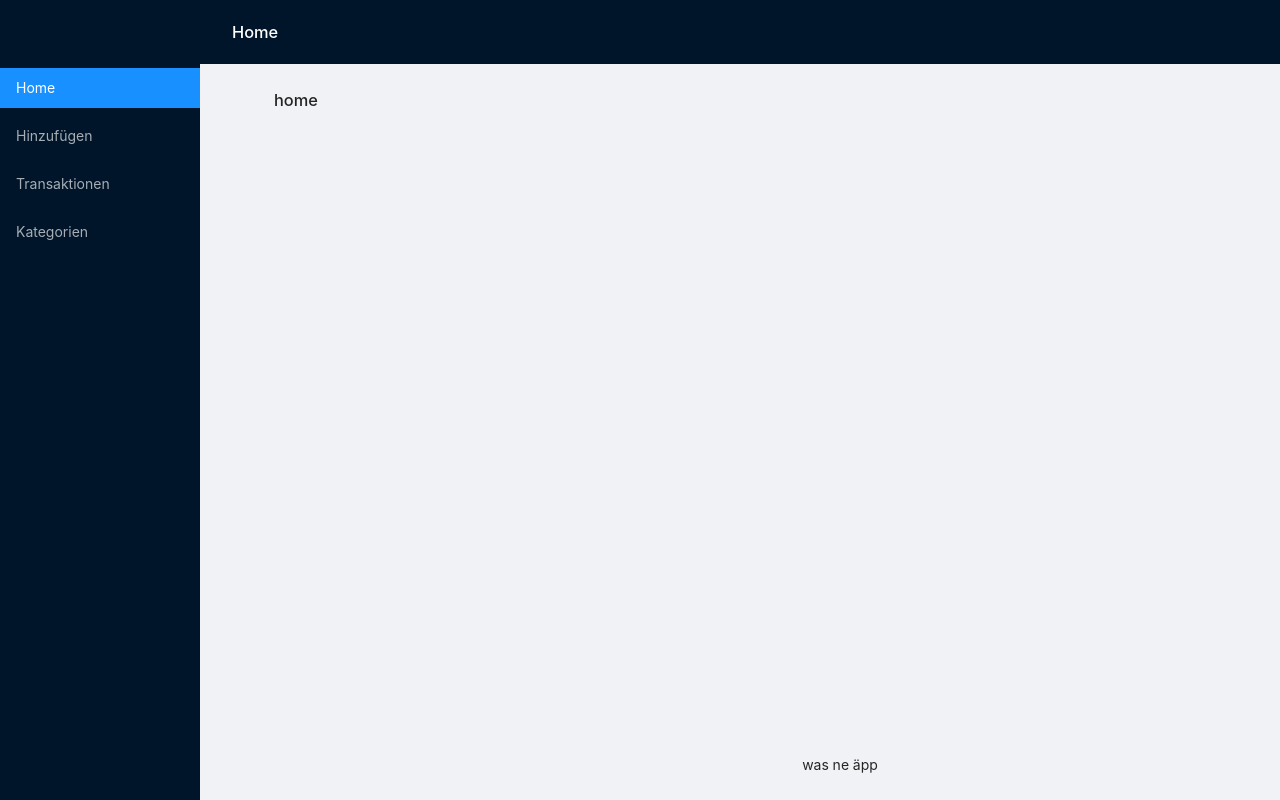
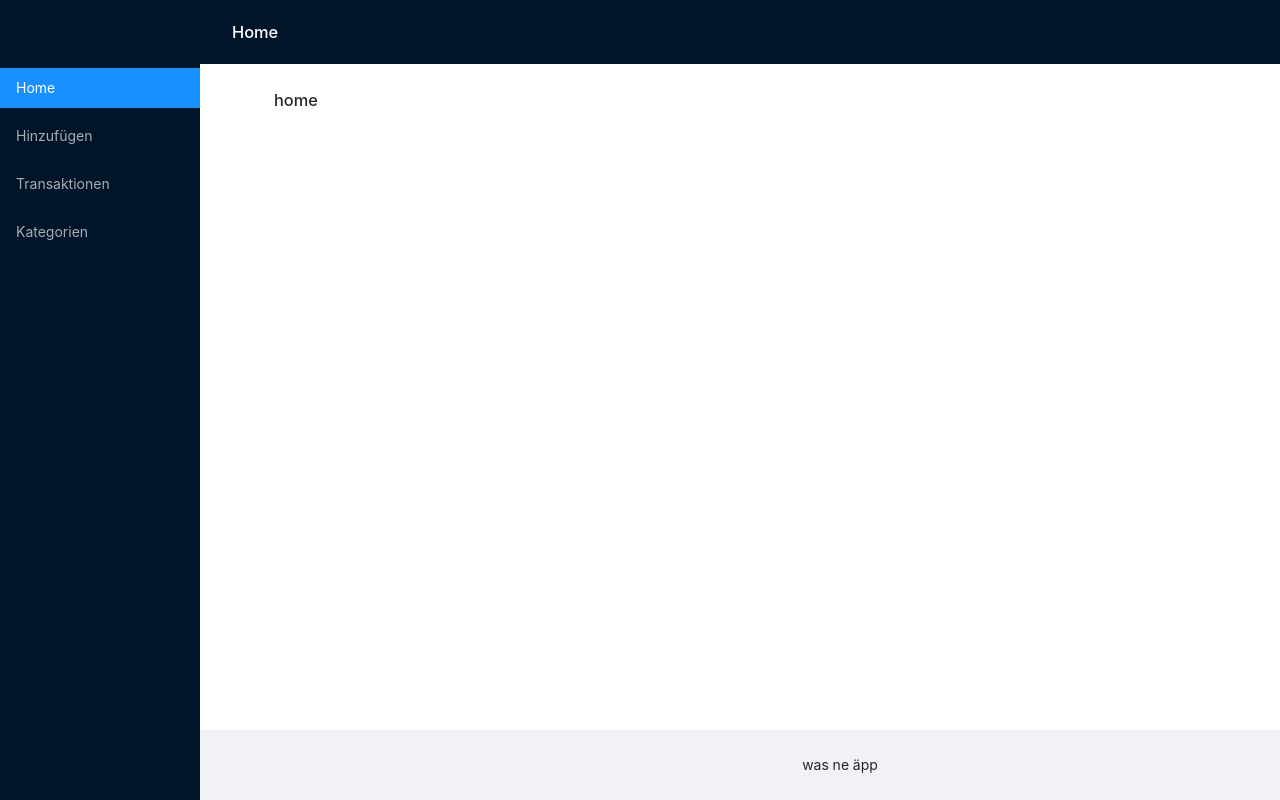
Before and after one commit to Fleits/finistik, a React (Create React App) app in the folder client/: page / in a window 1280 px wide. Built offline with nearby package versions, Linux system fonts and the light colour scheme.

Commit message:
cleanup: styling and better types

```diff
--- a/client/src/Components/Layout/AppLayout.tsx
+++ b/client/src/Components/Layout/AppLayout.tsx
@@ -1,10 +1,10 @@
-import React, { useState } from 'react';
+import React, { ReactNode, useState } from 'react';
 import { Layout } from 'antd';
 import { ContentLayout } from './ContentLayout';
 import { Header } from './Header';
 import { Navigation } from './Navigation';
 
-function AppLayout({ children }: { children: JSX.Element })
+function AppLayout({ children }: { children: ReactNode })
 {
   const [layoutBroken, setLayoutBroken] = useState<boolean>(false);
   const [layoutCollapsed, setLayoutCollapsed] = useState<boolean>(false);
@@ -25,7 +25,7 @@ function AppLayout({ children }: { children: JSX.Element })
       >
         <Navigation onNavigate={() => setLayoutCollapsed(layoutBroken)} />
       </Layout.Sider>
-      <Layout>
+      <Layout style={{ background: '#ffffff' }}>
         <Header broken={layoutBroken} />
         <ContentLayout>
           {children}
--- a/client/src/Components/Layout/ContentLayout.tsx
+++ b/client/src/Components/Layout/ContentLayout.tsx
@@ -1,11 +1,11 @@
-import React from 'react';
+import React, { ReactNode } from 'react';
 import { Layout } from 'antd';
 
-function ContentLayout({ children }:{ children: JSX.Element })
+function ContentLayout({ children }:{ children: ReactNode })
 {
   return (
     <Layout.Content className='site-layout' style={{ padding: '0 50px', marginTop: 64 }}>
-      <div className='site-layout-background' style={{ padding: 24, minHeight: 380 }}>
+      <div className='site-layout-background' style={{ padding: 24, minHeight: '100%' }}>
         {children}
       </div>
     </Layout.Content>
```
